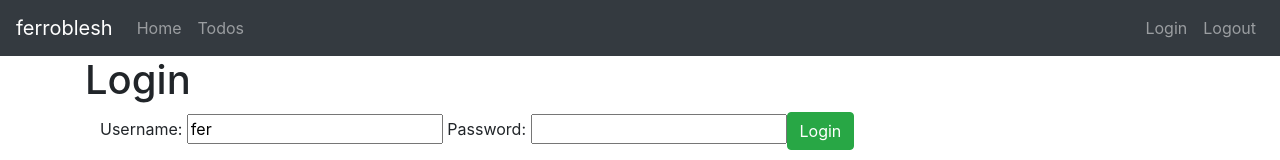
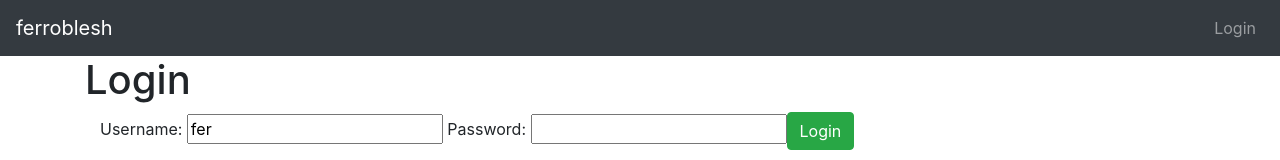
Before and after one commit to ferroblesh/java-angular, an Angular app: page /login in a window 1280 px wide. Shown: the top 160 px of the page. Built offline with nearby package versions, Linux system fonts and the light colour scheme.

Commit message:
Added menu links based on user auth

```diff
--- a/src/app/menu/menu.component.html
+++ b/src/app/menu/menu.component.html
@@ -4,12 +4,12 @@
             <a class="navbar-brand" href="https://www.ferroblesh.com">ferroblesh</a>
         </div>
         <ul class="navbar-nav">
-            <li><a class="nav-link" routerLink="/welcome/fer" >Home</a></li>
-            <li><a class="nav-link" routerLink="/todos" >Todos</a></li>
+            <li *ngIf="hardCodedAuthenticationService.isUserLoggedIn()"><a class="nav-link" routerLink="/welcome/fer" >Home</a></li>
+            <li *ngIf="hardCodedAuthenticationService.isUserLoggedIn()"><a class="nav-link" routerLink="/todos" >Todos</a></li>
         </ul>
         <ul class="navbar-nav navbar-collapse justify-content-end">
-            <li><a class="nav-link" routerLink="/login" >Login</a></li>
-            <li><a class="nav-link" routerLink="/logout" >Logout</a></li>
+            <li *ngIf="!hardCodedAuthenticationService.isUserLoggedIn()"><a class="nav-link" routerLink="/login" >Login</a></li>
+            <li *ngIf="hardCodedAuthenticationService.isUserLoggedIn()"><a class="nav-link" routerLink="/logout" >Logout</a></li>
         </ul>
 
 
--- a/src/app/menu/menu.component.ts
+++ b/src/app/menu/menu.component.ts
@@ -1,4 +1,5 @@
 import { Component, OnInit } from '@angular/core';
+import { HardcodedAuthenticationService } from '../service/hardcoded-authentication.service';
 
 @Component({
   selector: 'app-menu',
@@ -7,9 +8,12 @@
 })
 export class MenuComponent implements OnInit {
 
-  constructor() { }
+  isUserLoggedIn = false;
+
+  constructor(public hardCodedAuthenticationService: HardcodedAuthenticationService) { }
 
   ngOnInit(): void {
+    this.isUserLoggedIn = this.hardCodedAuthenticationService.isUserLoggedIn();
   }
 
 }
--- a/src/app/service/hardcoded-authentication.service.ts
+++ b/src/app/service/hardcoded-authentication.service.ts
@@ -8,10 +8,17 @@
   constructor() { }
 
   authenticate(username, password) {
+    console.log('before' + this.isUserLoggedIn)
     if(username==='fer' && password === 'asdf') {
+      sessionStorage.setItem('authenticatedUser',username)
       return true
     } else {
       return false;
     }
   }
+
+  isUserLoggedIn(){
+    let user = sessionStorage.getItem('authenticatedUser')
+    return !(user === null);
+  }
 }
```
